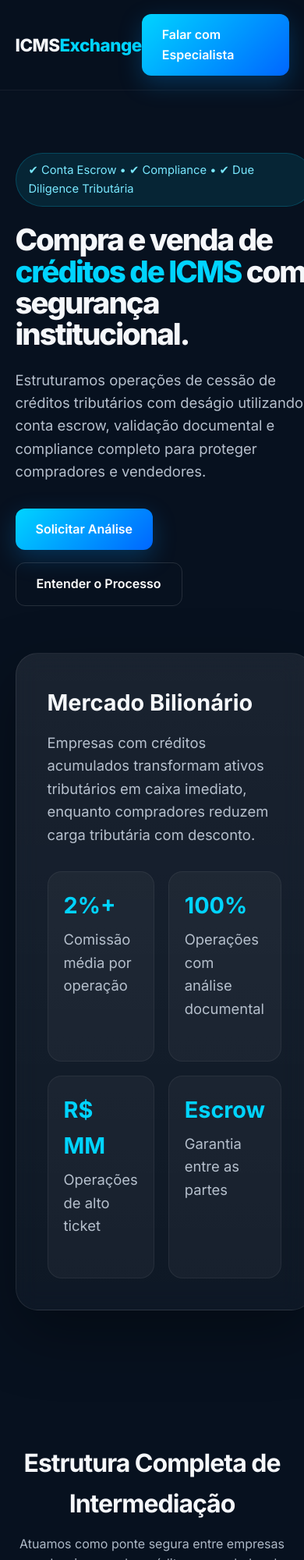
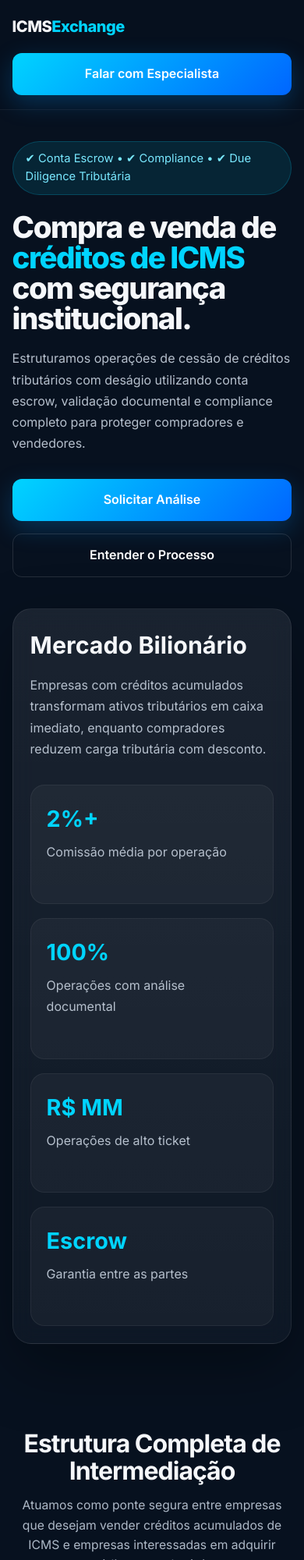
Before and after one commit to luancurti/icms-exchange, a plain HTML site: page index.html in a window 390 px wide. Shown: the top 2000 px of the page at 78% size. Drawn offline with Linux system fonts and the light colour scheme.

Commit message:
Update index.html

```diff
--- a/index.html
+++ b/index.html
@@ -347,10 +347,145 @@
       }
     }
 
-    @media (max-width: 640px) {
+    @media (max-width: 768px) {
+      .hero-grid,
+      .contact {
+        grid-template-columns: 1fr;
+        gap: 40px;
+      }
+
       .hero {
-        padding-top: 80px;
+        padding-top: 40px;
+        padding-bottom: 50px;
       }
+
+      .container {
+        width: 92%;
+      }
+
+      .nav {
+        flex-direction: column;
+        align-items: flex-start;
+        gap: 18px;
+      }
+
+      .logo {
+        font-size: 1.25rem;
+      }
+
+      .btn {
+        width: 100%;
+        text-align: center;
+      }
+
+      .hero h1 {
+        font-size: 2.35rem;
+        line-height: 1.02;
+        letter-spacing: -1.5px;
+        margin-bottom: 18px;
+      }
+
+      .hero p {
+        font-size: 1rem;
+        line-height: 1.7;
+      }
+
+      .hero-actions {
+        flex-direction: column;
+        width: 100%;
+      }
+
+      .hero-card {
+        padding: 26px;
+        border-radius: 24px;
+      }
+
+      .hero-card h2 {
+        font-size: 1.9rem !important;
+      }
+
+      .stat-grid {
+        grid-template-columns: 1fr;
+      }
+
+      .section {
+        padding: 60px 0;
+      }
+
+      .section-title {
+        margin-bottom: 40px;
+      }
+
+      .section-title h2 {
+        font-size: 2rem;
+        line-height: 1.1;
+      }
+
+      .section-title p {
+        font-size: 0.98rem;
+      }
+
+      .cards {
+        grid-template-columns: 1fr;
+      }
+
+      .card {
+        padding: 26px;
+      }
+
+      .timeline-item {
+        flex-direction: column;
+        padding: 24px;
+      }
+
+      .timeline-number {
+        min-width: 52px;
+        height: 52px;
+      }
+
+      .pricing {
+        padding: 28px;
+        border-radius: 24px;
+      }
+
+      .pricing h3 {
+        font-size: 1.7rem;
+        line-height: 1.2;
+      }
+
+      form {
+        gap: 14px;
+      }
+
+      input,
+      textarea {
+        padding: 15px;
+        font-size: 0.98rem;
+      }
+
+      .footer-content {
+        flex-direction: column;
+        gap: 12px;
+      }
+    }
+
+    @media (max-width: 420px) {
+      .hero h1 {
+        font-size: 2rem;
+      }
+
+      .hero-card {
+        padding: 22px;
+      }
+
+      .section-title h2 {
+        font-size: 1.75rem;
+      }
+
+      .pricing h3 {
+        font-size: 1.5rem;
+      }
+    }
 
       .hero h1 {
         font-size: 2.4rem;
```
